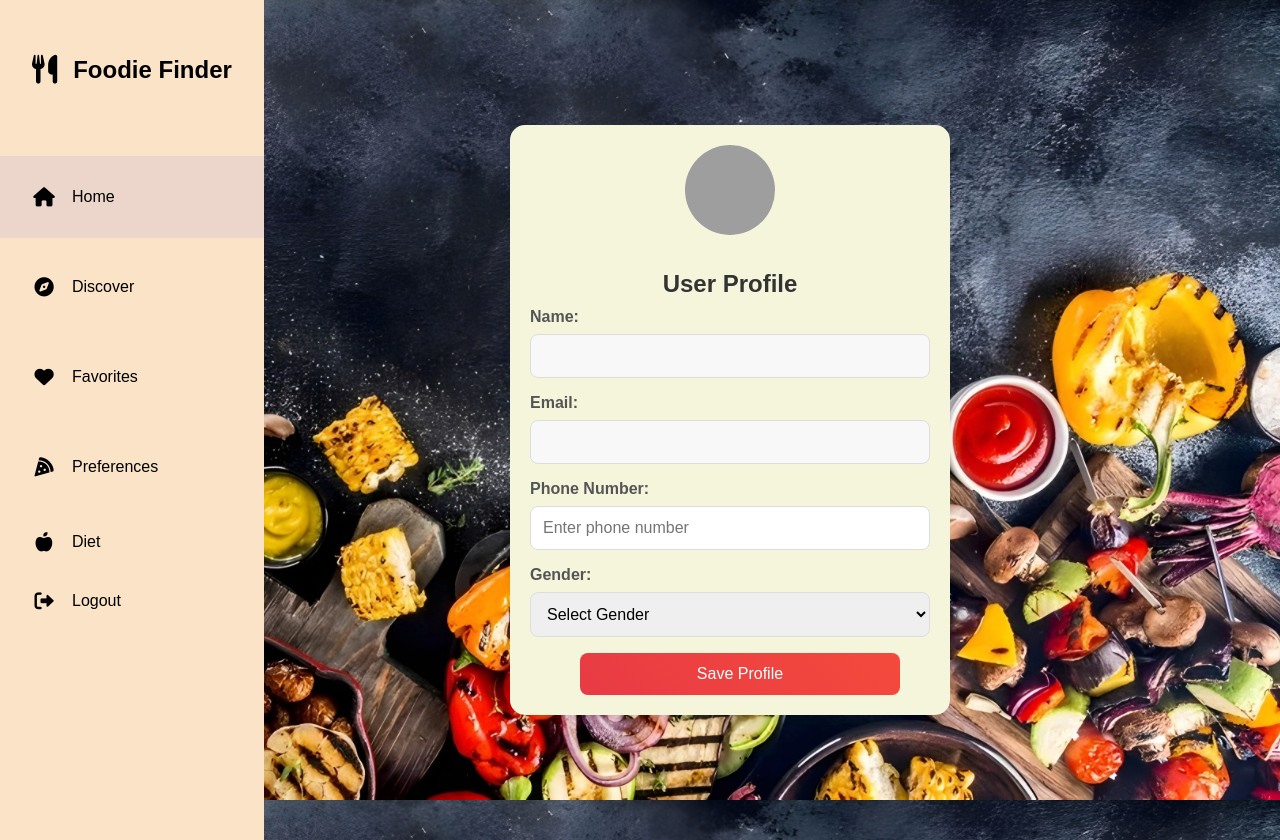
After one commit to saivishesh2006/Foodie-Finder-Recipe-Recommendation-System, a Flask app: template my_flask_app/templates/profile.html in a window 1280 px wide. The commit adds this page. Run offline with Flask 3, Linux system fonts and the light colour scheme; the template is opened without the code that fills it, so the values that code supplies are empty; parts of the project's set-up code (start-up, migrations or seed data) failed here and were passed over; grey boxes are pictures that could not be loaded.

Commit message:
adjusting add to favourites

```diff
--- a/my_flask_app/auth.py
+++ b/my_flask_app/auth.py
@@ -18,6 +18,8 @@ def signup_post():
     name = request.form.get('name')
     email = request.form.get('email')
     password = request.form.get('password')
+    phone=request.form.get('phone')
+    gender=request.form.get('gender')
 
     # if len(password) < 6:                   #Add more security checks later
     #     flash('Password must be at least 6 characters long.', 'danger')
@@ -33,7 +35,9 @@ def signup_post():
     new_user = User(
         name = name,
         email = email,
-        password = generate_password_hash(password,method='pbkdf2:sha256') #Why did we choose this?
+        password = generate_password_hash(password,method='pbkdf2:sha256'),#Why did we choose this?
+        phone=phone,
+        gender=gender
     )
 
     db.session.add(new_user)
--- a/my_flask_app/main.py
+++ b/my_flask_app/main.py
@@ -1,12 +1,14 @@
 import os
 import pickle
-from flask import Blueprint, request, render_template
-from flask_login import login_required
+from flask import Blueprint, request, render_template,redirect,url_for,flash
+from flask_login import login_required,current_user
 from my_flask_app.utils.preprocess import preprocess_user_ingredients
 from sklearn.metrics.pairwise import cosine_similarity
 from scipy.sparse import hstack
 import re
 import ast
+from . import db
+from .models import Favourite
 
 main = Blueprint('main', __name__)
 
@@ -59,8 +61,24 @@ def dish_finder():
         return render_template('res.html', recipes=recommended_recipes)
     return render_template('dish_finder.html')
 
+@main.route('/add_to_favourites/<int:id>',methods=['GET'])
+def add_to_favourites(id):
+    existing_fav = Favourite.query.filter_by(user_id=current_user.id, recipe_id=id).first()
+    if not existing_fav:
+        new_fav=Favourite(user_id=current_user.id,recipe_id=id)
+        db.session.add(new_fav)
+        db.session.commit()
+        flash('Added to favourites!', 'success')
+    else:
+        flash('Already added to Favourites','info')
+
+    next_page = request.args.get('next')
+    if next_page:
+        return redirect(next_page)
+    return redirect(url_for('main.favourites'))
 
 @main.route('/recipe_details/<int:id>',methods=['GET'])
+@login_required
 def recipe_details(id):
     with open(os.path.join(data_dir, "processed", "Recipes.pkl"), 'rb') as file:
         recipe_df = pickle.load(file)
@@ -70,8 +88,17 @@ def recipe_details(id):
 
     return render_template('recipe_details.html',recipe=recipe)
 
+@main.route('/favourites')
+@login_required
+def favourites():
+    fav_entries = Favourite.query.filter_by(user_id=current_user.id).all()
+    recipe_ids = [fav.recipe_id for fav in fav_entries]
+    with open(os.path.join(data_dir, "processed", "Recipes.pkl"), 'rb') as file:
+        recipe_df = pickle.load(file)
 
+    favs = recipe_df[recipe_df['Srno'].isin(recipe_ids)]
 
+    return render_template('fav.html',favs=favs)
 
 # @main.route('/profile')
 # @login_required
--- /dev/null
+++ b/my_flask_app/templates/profile.html
@@ -0,0 +1,299 @@
+<!DOCTYPE html>
+<html lang="en">
+<head>
+    <meta charset="UTF-8">
+    <meta name="viewport" content="width=device-width, initial-scale=1.0">
+    <title>User Profile</title>
+    <link rel="stylesheet" href="https://cdnjs.cloudflare.com/ajax/libs/font-awesome/6.0.0/css/all.min.css">
+    <style>
+        body {
+            font-family: Arial, sans-serif;
+            margin: 0;
+            padding: 20px;
+            background-image: url('../static/images/img4.jpg');
+            background-size: cover;
+            background-attachment: fixed;
+            background-repeat: no-repeat;
+            background-size: cover;
+            background-color: #f5f5f5;
+            min-height: 100vh;
+            display: flex;
+            justify-content: center;
+            align-items: center;
+        }
+        .nav-sidebar {
+            width: var(--sidebar-width);
+            background: var(--card-bg);
+            background-color: #FAE3C6;
+            height: 100vh;
+            position: fixed;
+            left: 0;
+            top: 0;
+            padding: 2rem 0;
+            box-shadow: var(--shadow);
+            z-index: 1000;
+        }
+
+        .nav-logo {
+            padding: 0 2rem;
+            margin-bottom: 3rem;
+            display: flex;
+            align-items: center;
+            gap: 1rem;
+        }
+
+        .nav-logo i {
+            font-size: 1.8rem;
+            color: var(--primary-color);
+        }
+
+        .nav-logo span, .nav-logo p {
+            font-size: 1.5rem;
+            font-weight: 600;
+            color: var(--text-color);
+        }
+
+        .nav-menu {
+            list-style: none;
+            padding: 0;
+        }
+
+        .nav-item {
+            margin-bottom: 0.5rem;
+        }
+
+        .nav-link {
+            display: flex;
+            align-items: center;
+            padding: 1rem 2rem;
+            color: var(--text-light);
+            text-decoration: none;
+            transition: all 0.3s ease;
+            position: relative;
+        }
+
+        .nav-link:hover, .nav-link.active {
+            color: var(--primary-color);
+            background: rgba(108, 92, 231, 0.1);
+        }
+
+        .nav-link i {
+            margin-right: 1rem;
+            font-size: 1.2rem;
+            width: 24px;
+            text-align: center;
+        }
+
+        .nav-link.active::before {
+            content: '';
+            position: absolute;
+            left: 0;
+            top: 0;
+            height: 100%;
+            width: 4px;
+            background: var(--primary-color);
+            border-radius: 0 4px 4px 0;
+        }
+        .profile-container {
+            background: beige;
+            max-width: 400px;
+            height: 550px;
+            width: 100%;
+            margin: auto;
+            padding: 20px;
+            border-radius: 15px;
+            box-shadow: 0 4px 10px rgba(0, 0, 0, 0.1);
+            display: flex;
+            flex-direction: column;
+            justify-content: space-between;
+            overflow: hidden;
+            margin-right: 310px;
+        }
+
+        .profile-photo-container {
+            position: relative;
+            width: 150px;
+            height: 150px;
+            margin: 0 auto 15px;
+            border-radius: 50%;
+            overflow: hidden;
+            display: flex;
+            justify-content: center;
+            align-items: center;
+        }
+
+
+        .profile-photo {
+            width: 60%;
+            height: 100%;
+            object-fit: cover;
+            border-radius: 50%;
+        }
+
+        h2 {
+            color: #333;
+            text-align: center;
+            margin-bottom: 10px;
+        }
+
+        .form-group {
+            margin-bottom: 1px;
+        }
+
+        label {
+            display: block;
+            margin-bottom: 8px;
+            color: #555;
+            font-weight: bold;
+            text-align: left;
+        }
+
+        input, select {
+            width: 100%;
+            padding: 12px;
+            border: 1px solid #ddd;
+            border-radius: 8px;
+            box-sizing: border-box;
+            font-size: 16px;
+            margin-bottom: 15px;
+        }
+
+        input:focus, select:focus {
+            outline: none;
+            border-color: #E63946;
+        }
+
+        input[readonly] {
+            background-color: #f8f8f8;
+            cursor: not-allowed;
+        }
+
+        button {
+            background: linear-gradient(45deg, #E63946, #ff5733);
+            background-size: 200% 200%;
+            color: white;
+            padding: 12px;
+            border: none;
+            border-radius: 8px;
+            width: 80%;
+            margin-left:50px;
+            font-size: 16px;
+            cursor: pointer;
+            transition: background 0.4s ease-in-out, transform 0.2s ease;
+        }
+
+        button:hover {
+            background: linear-gradient(45deg, #ff5733, #ffbd69);
+            transform: scale(1.05);
+        }
+
+
+        @media (max-width: 480px) {
+            body {
+                padding: 10px;
+            }
+
+            .profile-container {
+                padding: 20px;
+            }
+
+            .profile-photo-container {
+                width: 120px;
+                height: 120px;
+            }
+
+            .profile-photo {
+                width: 100%;
+                height: 100%;
+            }
+        }
+    </style>
+</head>
+<body>
+          <nav class="nav-sidebar">
+          <div class="nav-logo">
+              <i class="fas fa-utensils"></i>
+              <p>Foodie Finder</p>
+          </div>
+          <ul class="nav-menu">
+              <li class="nav-item">
+                  <a href="#" class="nav-link active">
+                      <i class="fas fa-home"></i>
+                      <p>Home</p>
+                  </a>
+              </li>
+              <li class="nav-item">
+                  <a href="#" class="nav-link">
+                      <i class="fas fa-compass"></i>
+                      <p>Discover</p>
+                  </a>
+              </li>
+              <li class="nav-item">
+                  <a href="#" class="nav-link">
+                      <i class="fas fa-heart"></i>
+                      <p>Favorites</p>
+                  </a>
+              </li>
+              <li class="nav-item">
+                  <a href="#" class="nav-link">
+                      <i class="fas fa-pizza-slice"></i>
+                      <p>Preferences</p>
+                  </a>
+              </li>
+              <li class="nav-item">
+                  <a href="#" class="nav-link">
+                      <i class="fas fa-apple-alt"></i>
+                      <span>Diet</span>
+                  </a>
+              </li>
+              <li class="nav-item">
+                  <a href="#" class="nav-link">
+                      <i class="fas fa-sign-out-alt"></i>
+                      <span>Logout</span>
+                  </a>
+              </li>
+          </ul>
+        </nav>
+
+    <div class="profile-container">
+        <div class="profile-photo-container">
+            <img src="../static/images/prof.jpg" class="profile-photo">
+        </div>
+
+        <h2>User Profile</h2>
+        <form action="/save_profile" method="POST">
+            <div class="form-group">
+                <label>Name:</label>
+                <input type="text" name="name" value="{{ user.name }}" readonly>
+            </div>
+
+            <div class="form-group">
+                <label>Email:</label>
+                <input type="email" name="email" value="{{ user.email }}" readonly>
+            </div>
+
+            <div class="form-group">
+                <label>Phone Number:</label>
+                <input type="tel"
+                       name="phone"
+                       placeholder="Enter phone number"
+                       value="{{ user.phone or '' }}"
+                       pattern="[0-9]{10}"
+                       title="Please enter a valid 10-digit phone number">
+            </div>
+
+            <div class="form-group">
+                <label>Gender:</label>
+                <select name="gender">
+                    <option value="" {% if not user.gender %}selected{% endif %}>Select Gender</option>
+                    <option value="Male" {% if user.gender == 'Male' %}selected{% endif %}>Male</option>
+                    <option value="Female" {% if user.gender == 'Female' %}selected{% endif %}>Female</option>
+                    <option value="Other" {% if user.gender == 'Other' %}selected{% endif %}>Other</option>
+                </select>
+            </div>
+
+            <button type="submit">Save Profile</button>
+        </form>
+    </div>
+</body>
+</html>
--- a/my_flask_app/templates/res.html
+++ b/my_flask_app/templates/res.html
@@ -40,9 +40,9 @@
                     <a href="{{url_for('main.recipe_details',id=row['Srno'])}}" class="btn view-recipe">
                         <i class="fas fa-eye"></i> View Recipe
                     </a>
-                    <button class="btn btn-favorite" onclick="toggleFavorite(add)">
+                    <a href="{{url_for('main.add_to_favourites',id=row['Srno'])}}" class="btn btn-favorite">
                         <i class="far fa-heart"></i> Add to Favorites
-                    </button>
+                    </a>
                 </div>
             </div>
         </div>
```
Also changed, not shown: my_flask_app/models.py (+9 -1 lines), my_flask_app/templates/base.html (+5 -5 lines), my_flask_app/templates/fav.html (+15 -112 lines), my_flask_app/templates/signup.html (+12 -0 lines), instance/project.db.
